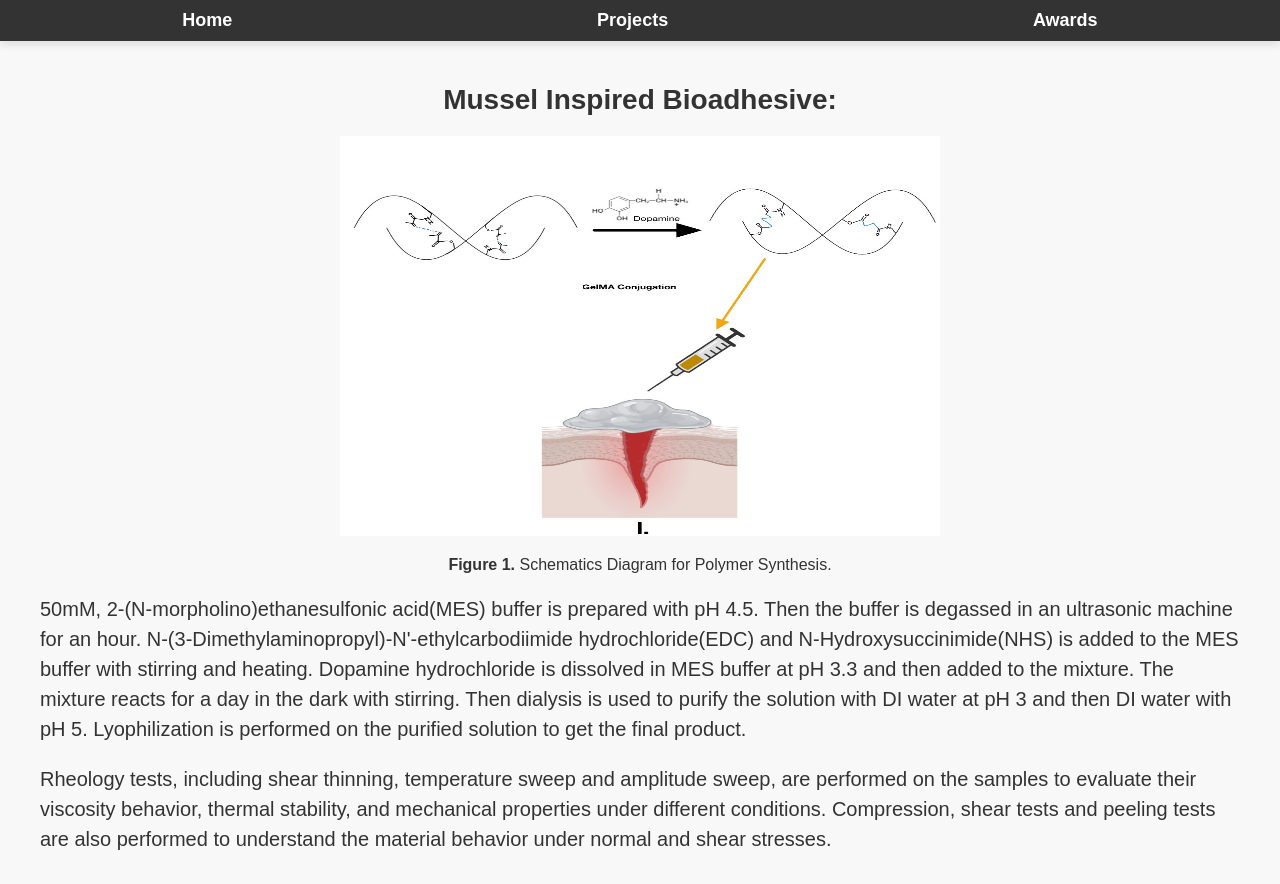
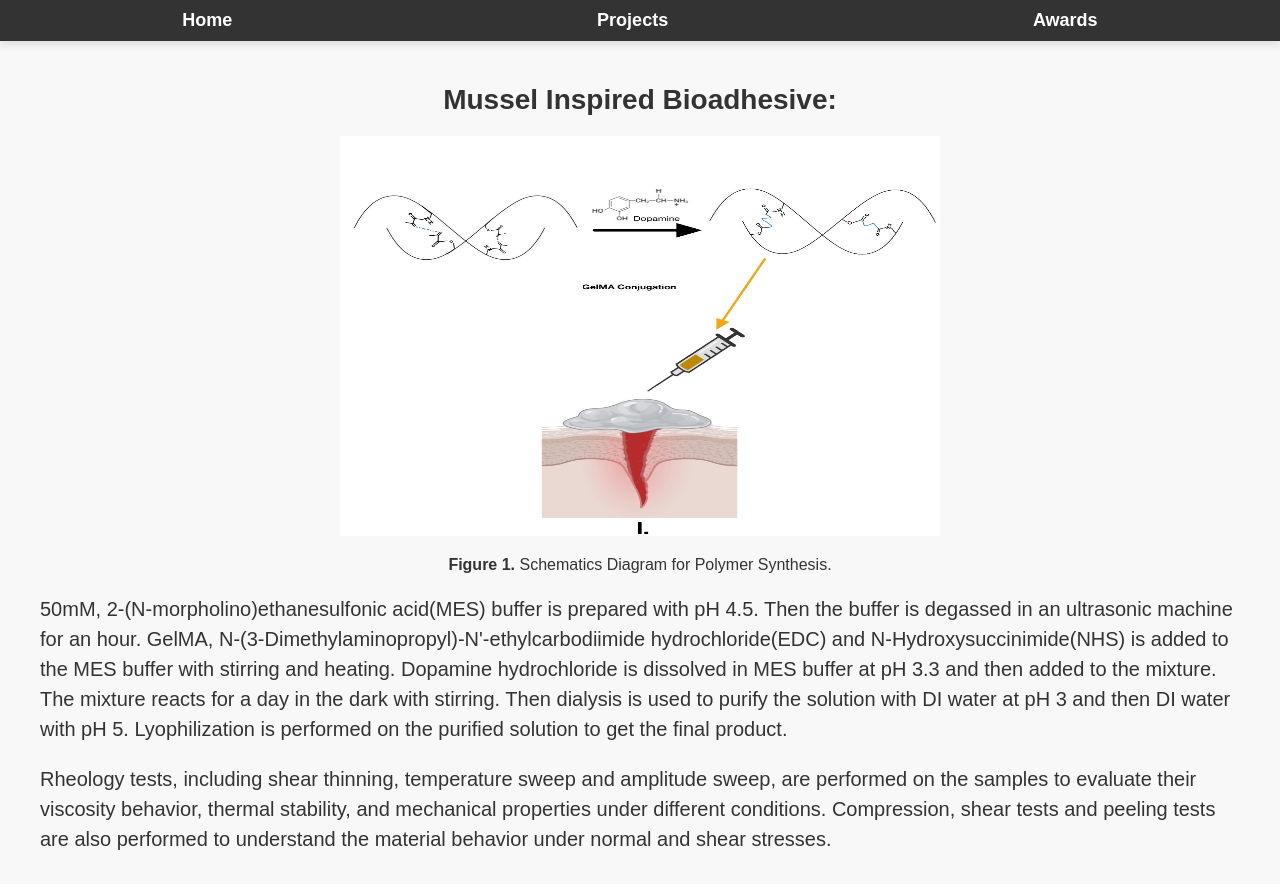
Before and after one commit to victorlu2220/victorlu2220.github.io, a plain HTML site: page bioadhesive.html in a window 1280 px wide. Drawn offline with Linux system fonts and the light colour scheme.

Commit message:
Update bioadhesive.html

```diff
--- a/bioadhesive.html
+++ b/bioadhesive.html
@@ -27,7 +27,7 @@
             </div>
             <p style="font-size: 20px; line-height: 1.5; color: #333; text-align: left;">
                 50mM, 2-(N-morpholino)ethanesulfonic acid(MES) buffer is prepared with pH 4.5. Then the buffer is degassed in an ultrasonic
-                machine for an hour. N-(3-Dimethylaminopropyl)-N'-ethylcarbodiimide hydrochloride(EDC) and N-Hydroxysuccinimide(NHS) is added
+                machine for an hour. GelMA, N-(3-Dimethylaminopropyl)-N'-ethylcarbodiimide hydrochloride(EDC) and N-Hydroxysuccinimide(NHS) is added
                 to the MES buffer with stirring and heating. Dopamine hydrochloride is dissolved in MES buffer at pH 3.3 and then added to
                 the mixture. The mixture reacts for a day in the dark with stirring. Then dialysis is used to purify the solution with DI water
                 at pH 3 and then DI water with pH 5. Lyophilization is performed on the purified solution to get the final product.
```
